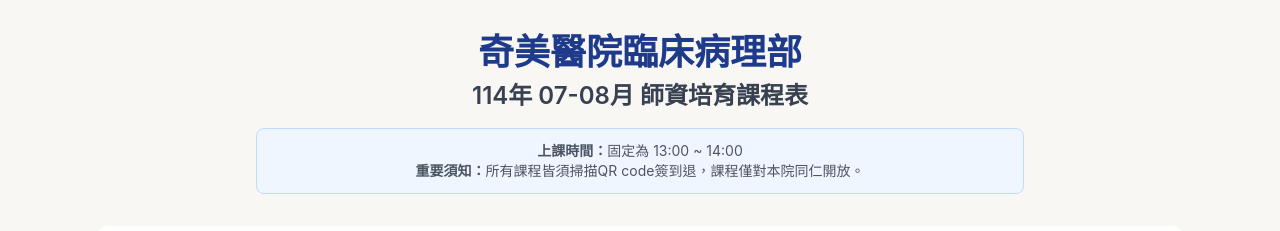
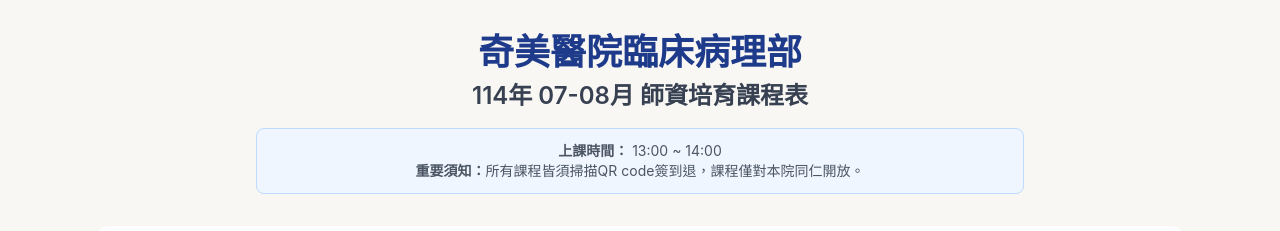
Before and after one commit to chiachen2507/cpschedule, a plain HTML site: page index.html in a window 1280 px wide. Shown: the top 231 px of the page. Drawn offline with nearby package versions, Linux system fonts and the light colour scheme.

Commit message:
Update index.html

```diff
--- a/index.html
+++ b/index.html
@@ -52,7 +52,7 @@
             <h1 class="text-3xl sm:text-4xl font-bold text-blue-900 mb-2">奇美醫院臨床病理部</h1>
             <h2 class="text-xl sm:text-2xl font-semibold text-gray-700">114年 07-08月 師資培育課程表</h2>
             <div class="mt-4 text-sm text-gray-600 bg-blue-50 border border-blue-200 rounded-lg p-3 max-w-3xl mx-auto">
-                <p><span class="font-bold">上課時間：</span>固定為 13:00 ~ 14:00</p>
+                <p><span class="font-bold">上課時間：</span> 13:00 ~ 14:00</p>
                 <p><span class="font-bold">重要須知：</span>所有課程皆須掃描QR code簽到退，課程僅對本院同仁開放。</p>
             </div>
         </header>
```
